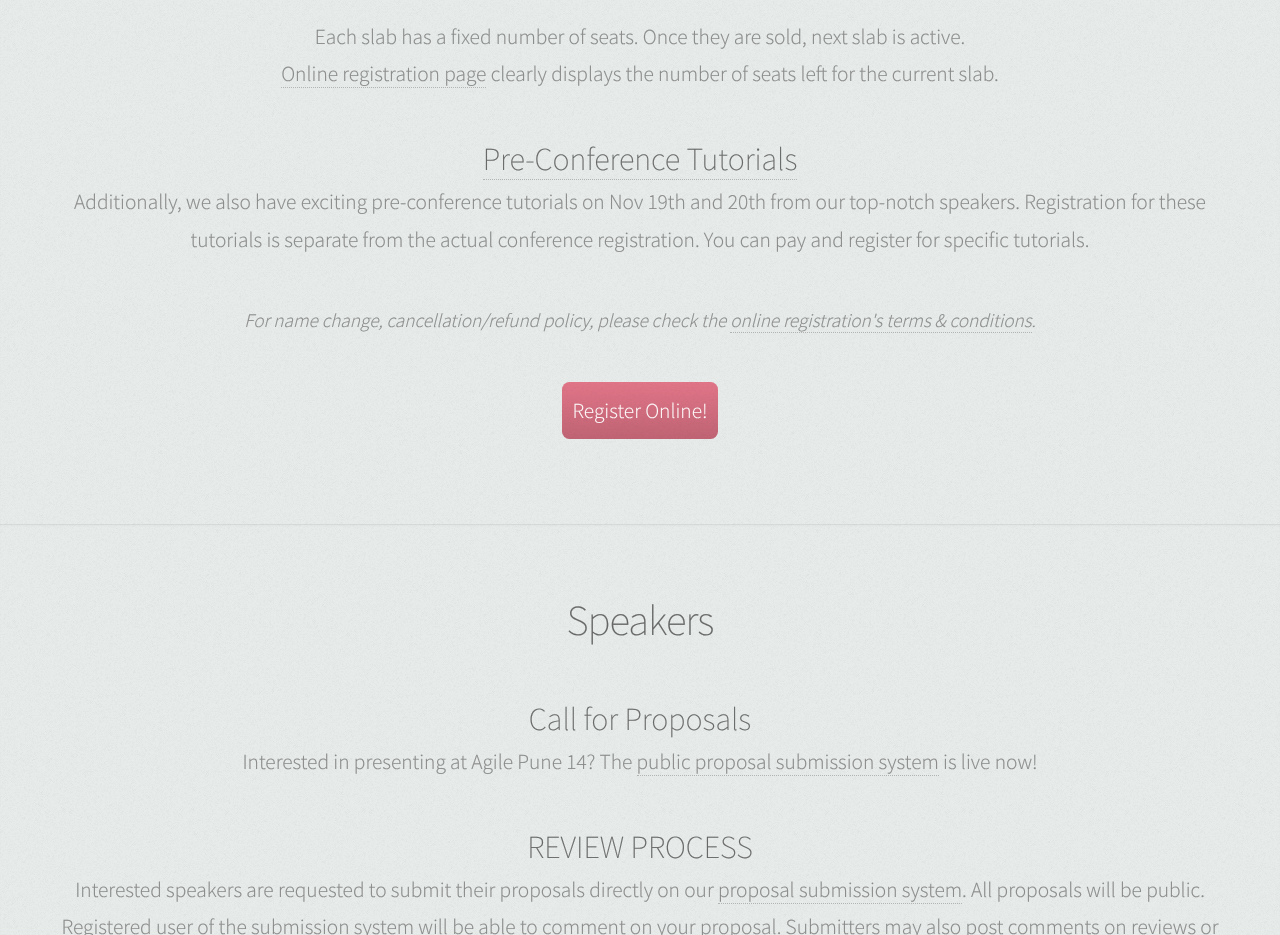
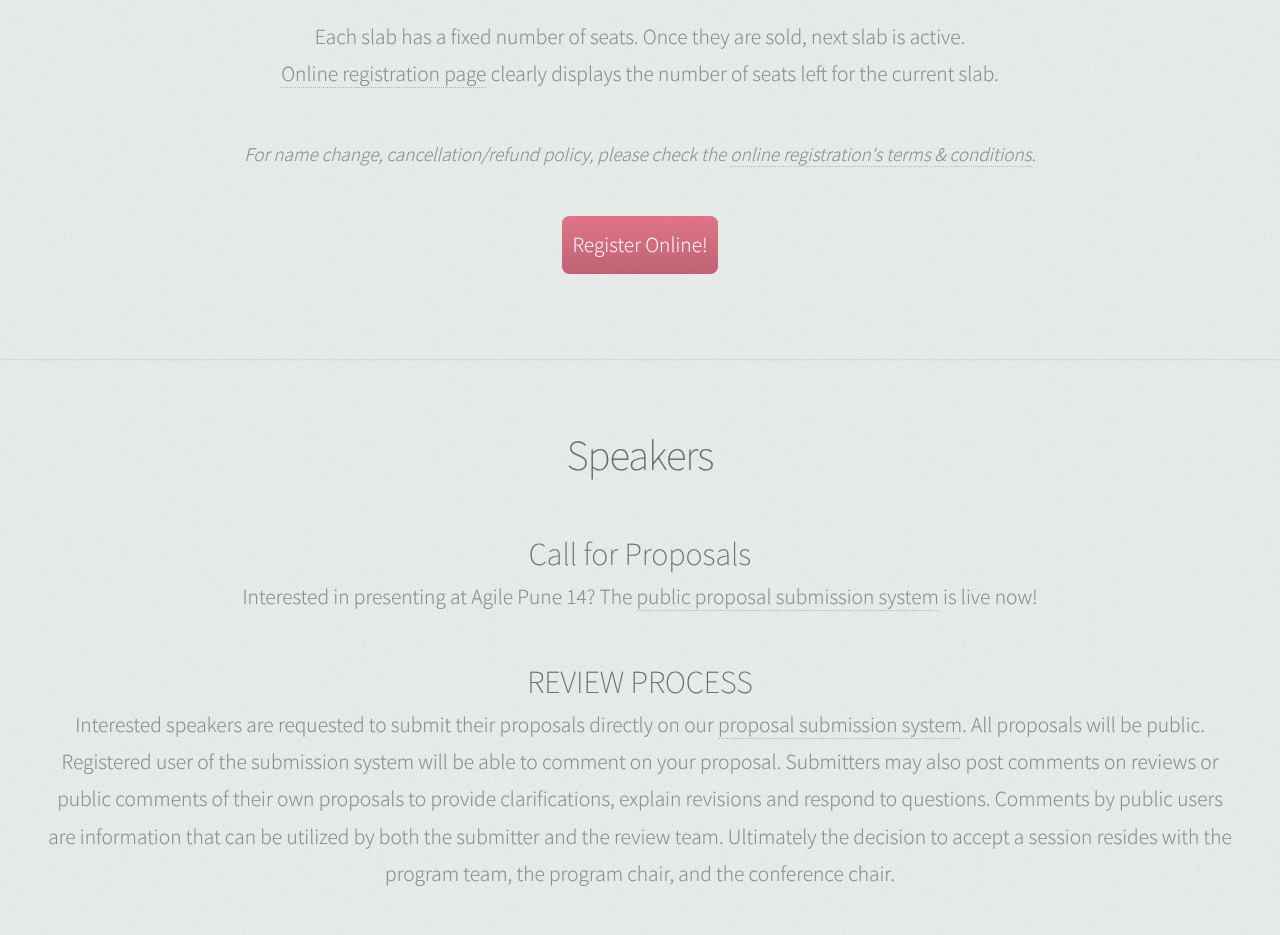
Before and after one commit to nashjain/agile-pune-2014, a plain HTML site: page index.html in a window 1280 px wide. Shown: the part 4680-5615 px from the top of the page. Drawn offline with Linux system fonts and the light colour scheme.

Commit message:
removed pre-conf workshop registration details as it might confuse people

```diff
--- a/index.html
+++ b/index.html
@@ -404,10 +404,6 @@
             </table>
             <p>Each slab has a fixed number of seats. Once they are sold, next slab is active.<br><a href="http://booking.agilefaqs.com/agile-pune-2014" target="_blank">Online registration page</a> clearly displays the number of seats left for the current slab.</p>
 
-            <h3><a href="http://booking.agilefaqs.com/agile-pune-2014#workshops" target="_blank">Pre-Conference Tutorials</a></h3>
-
-            <p>Additionally, we also have exciting pre-conference tutorials on Nov 19th and 20th from our top-notch speakers. Registration for these tutorials is separate from the actual conference registration. You can pay and register for specific tutorials.</p>
-
             <p><span style="font-size: 0.9em;"><em>For name change, cancellation/refund policy, please check the <a href="http://booking.agilefaqs.com/terms_and_conditions" target="_blank">online registration's terms &amp; conditions</a>.</em></span></p>
 
             <footer>
```
